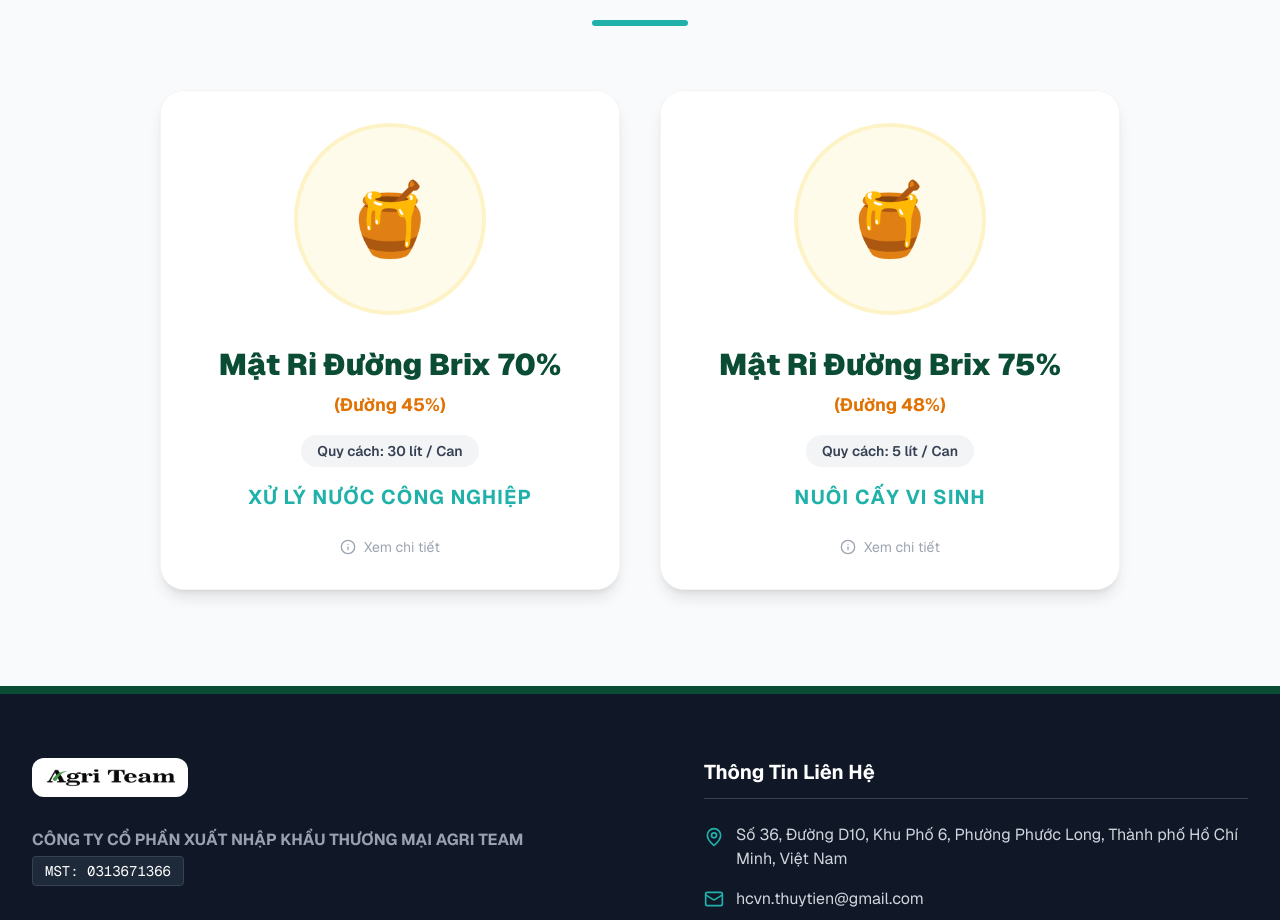
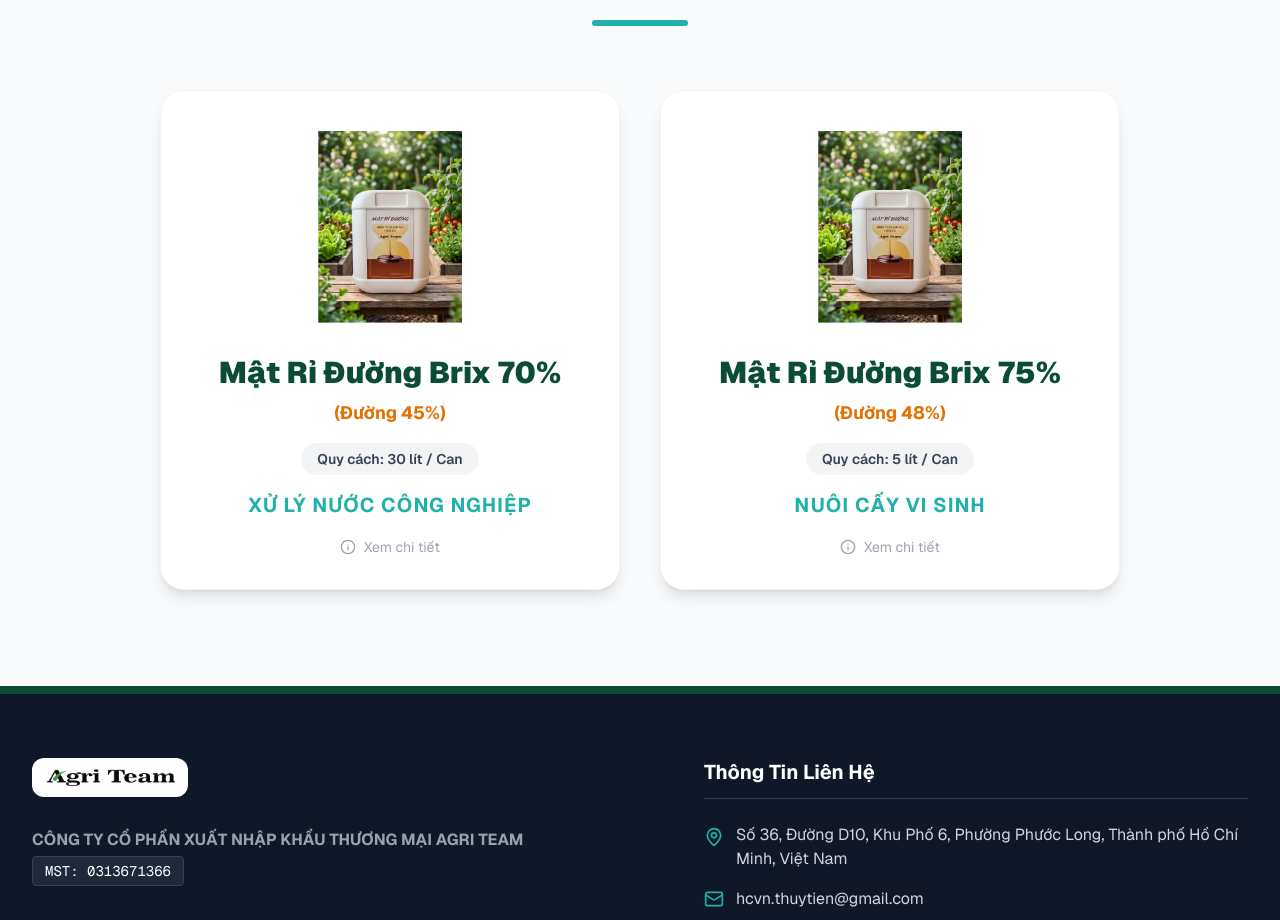
Before and after one commit to tmathu1982-coder/agriteam-web, a Next.js app: page / in a window 1280 px wide. Shown: the part 920-1840 px from the top of the page. Built offline with nearby package versions, Linux system fonts and the light colour scheme.

Commit message:
Thay hinh anh san pham thuc te

```diff
--- a/app/page.tsx
+++ b/app/page.tsx
@@ -13,7 +13,7 @@ export default function Home() {
       subName: "(Đường 45%)",
       category: "Xử Lý Nước Công Nghiệp",
       weight: "30 lít / Can",
-      image: "/products/mat-ri-70.jpg",
+      image: "/products/matritrang.png",
       ingredients: "Sucrose, glucose, fructose. Chất khô ~75% carbohydrate, Nước ~22%.",
       usage: [
         "Xử lý kỵ khí: Bổ sung cacbon cho vi sinh vật yếm khí phân hủy chất hữu cơ.",
@@ -26,7 +26,7 @@ export default function Home() {
       subName: "(Đường 48%)",
       category: "Nuôi Cấy Vi Sinh",
       weight: "5 lít / Can",
-      image: "/products/mat-ri-75.jpg",
+      image: "/products/matritrang.png",
       ingredients: "Đường (30-40% sucrose), Khoáng chất (K, Mg, Ca, Fe, Mn), Vitamin nhóm B (B1,B5,B6).",
       usage: [
         "Pha loãng với nước (tỷ lệ 1:10 hoặc 1:20).",
@@ -107,9 +107,15 @@ export default function Home() {
 
               {/* MẶT TRƯỚC */}
               <div className="absolute inset-0 p-8 flex flex-col items-center justify-center transition-opacity duration-500 group-hover:opacity-0 bg-white z-10">
-                <div className="w-48 h-48 bg-amber-50 rounded-full flex items-center justify-center mb-8 border-4 border-amber-100 p-4">
-                   <span className="text-7xl">🍯</span>
-                </div>
+                {/* Khung chứa ảnh sản phẩm thật */}
+                <div className="w-full h-52 w-52 relative mb-6 flex items-center justify-center overflow-hidden">
+    <Image
+      src={product.image}
+      alt={product.name}
+      fill
+      className="object-contain p-2 transition-transform duration-300 group-hover:scale-105"
+    />
+  </div>
                 <h4 className="text-3xl font-black text-[#0A4D34] text-center">{product.name}</h4>
                 <p className="text-lg font-bold text-amber-600 mt-2 mb-4">{product.subName}</p>
                 <span className="bg-gray-100 text-gray-700 px-4 py-1.5 rounded-full text-sm font-semibold mb-4">Quy cách: {product.weight}</span>
```
Also changed, not shown: public/products/matritrang.png (added).
